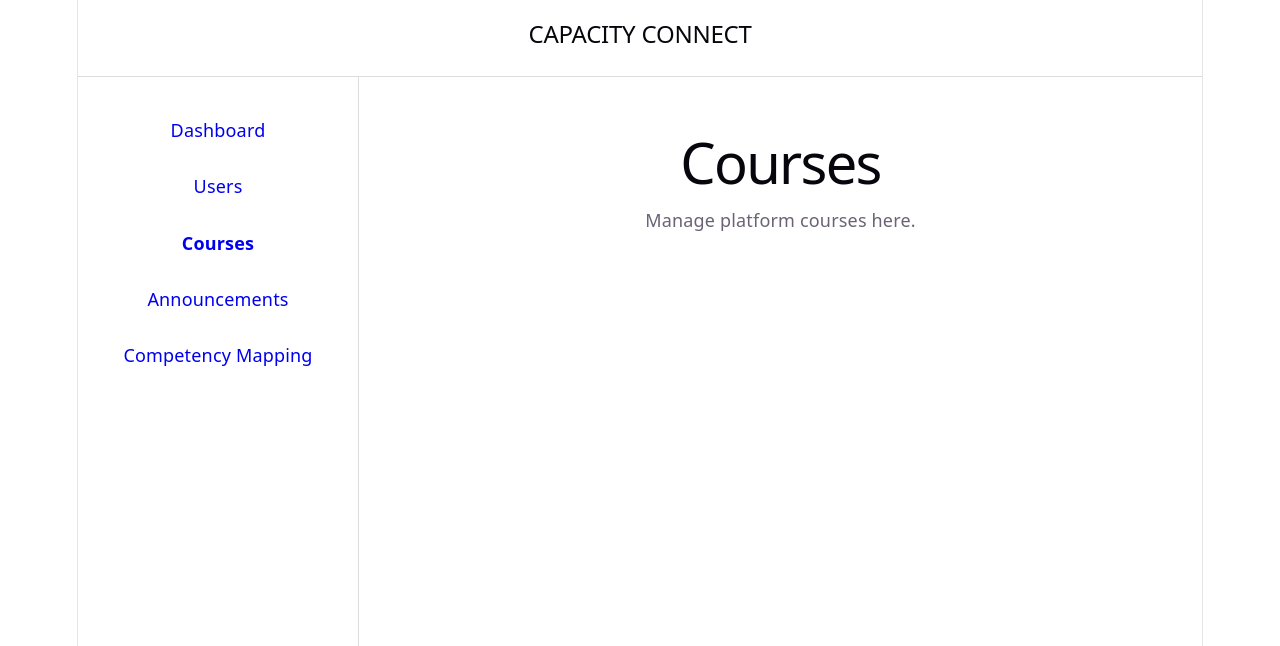
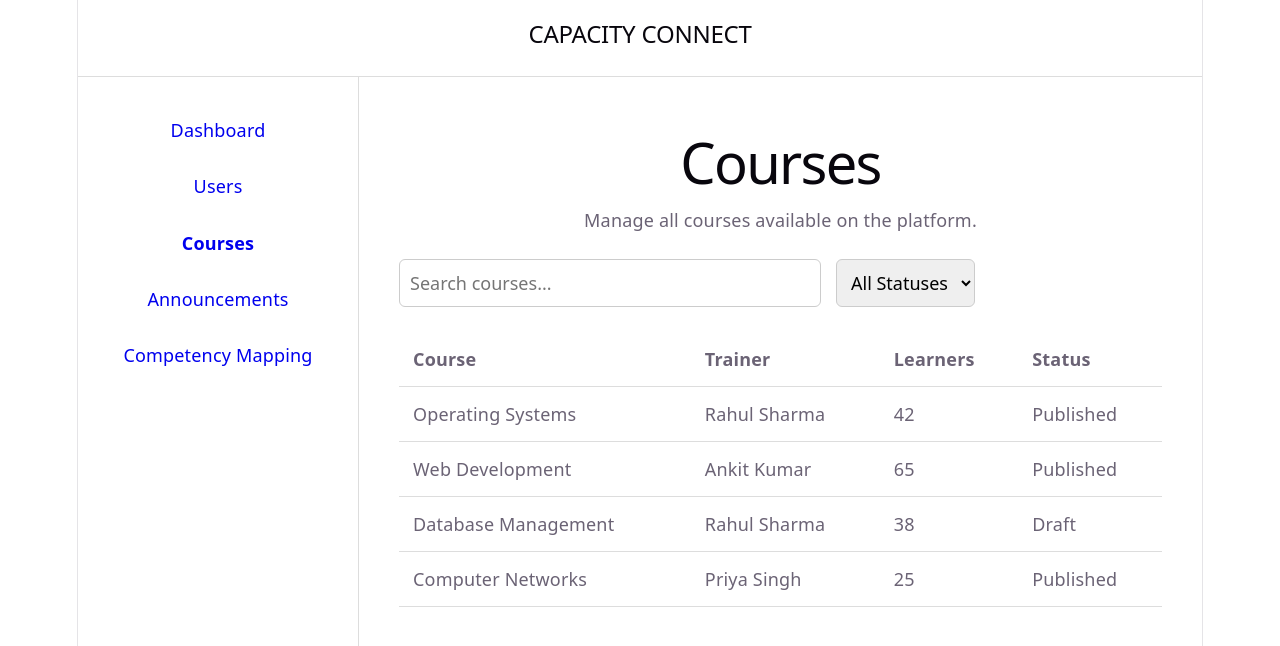
Before and after one commit to Pushkar404/capacity-connect, a React app in the folder frontend/: page /admin/courses in a window 1280 px wide. Shown: the top 646 px of the page. Built offline with nearby package versions, Linux system fonts and the light colour scheme; the HTML template or start-up script is replaced by a standard one.

Commit message:
Added Admin Courses

```diff
--- /dev/null
+++ b/frontend/src/css/AdminCourses.css
@@ -0,0 +1,37 @@
+.course-filters {
+  display: flex;
+  gap: 15px;
+  margin: 25px 0;
+}
+
+.course-filters input,
+.course-filters select {
+  padding: 10px;
+  border: 1px solid #ccc;
+  border-radius: 6px;
+  font: inherit;
+}
+
+.course-filters input {
+  width: 400px;
+}
+
+.courses-table-container {
+  overflow-x: auto;
+}
+
+.courses-table-container table {
+  width: 100%;
+  border-collapse: collapse;
+}
+
+.courses-table-container th,
+.courses-table-container td {
+  text-align: left;
+  padding: 14px;
+  border-bottom: 1px solid #ddd;
+}
+
+.courses-table-container th {
+  font-weight: bold;
+}
--- a/frontend/src/data/courses.js
+++ b/frontend/src/data/courses.js
@@ -228,3 +228,34 @@ export const adminUsers = [
     status: "Inactive",
   },
 ];
+
+export const adminCourses = [
+  {
+    id: 1,
+    title: "Operating Systems",
+    trainer: "Rahul Sharma",
+    learners: 42,
+    status: "Published",
+  },
+  {
+    id: 2,
+    title: "Web Development",
+    trainer: "Ankit Kumar",
+    learners: 65,
+    status: "Published",
+  },
+  {
+    id: 3,
+    title: "Database Management",
+    trainer: "Rahul Sharma",
+    learners: 38,
+    status: "Draft",
+  },
+  {
+    id: 4,
+    title: "Computer Networks",
+    trainer: "Priya Singh",
+    learners: 25,
+    status: "Published",
+  },
+];
--- a/frontend/src/pages/admin/Courses.jsx
+++ b/frontend/src/pages/admin/Courses.jsx
@@ -1,8 +1,76 @@
+import { useState } from "react";
+
+import { adminCourses } from "../../data/courses";
+
+import PageHeader from "../../components/PageHeader";
+
+import "../../css/AdminCourses.css";
+
 function Courses() {
+  const [search, setSearch] = useState("");
+  const [status, setStatus] = useState("All");
+
+  const filteredCourses = adminCourses.filter((course) => {
+    const matchesSearch = course.title
+      .toLowerCase()
+      .includes(search.toLowerCase());
+
+    const matchesStatus = status === "All" || course.status === status;
+
+    return matchesSearch && matchesStatus;
+  });
+
   return (
-    <div>
-      <h1>Courses</h1>
-      <p>Manage platform courses here.</p>
+    <div className="admin-courses">
+      <PageHeader
+        title="Courses"
+        description="Manage all courses available on the platform."
+      />
+
+      <div className="course-filters">
+        <input
+          type="text"
+          placeholder="Search courses..."
+          value={search}
+          onChange={(event) => setSearch(event.target.value)}
+        />
+
+        <select
+          value={status}
+          onChange={(event) => setStatus(event.target.value)}
+        >
+          <option value="All">All Statuses</option>
+          <option value="Published">Published</option>
+          <option value="Draft">Draft</option>
+        </select>
+      </div>
+
+      <div className="courses-table-container">
+        <table>
+          <thead>
+            <tr>
+              <th>Course</th>
+              <th>Trainer</th>
+              <th>Learners</th>
+              <th>Status</th>
+            </tr>
+          </thead>
+
+          <tbody>
+            {filteredCourses.map((course) => (
+              <tr key={course.id}>
+                <td>{course.title}</td>
+
+                <td>{course.trainer}</td>
+
+                <td>{course.learners}</td>
+
+                <td>{course.status}</td>
+              </tr>
+            ))}
+          </tbody>
+        </table>
+      </div>
     </div>
   );
 }
```
